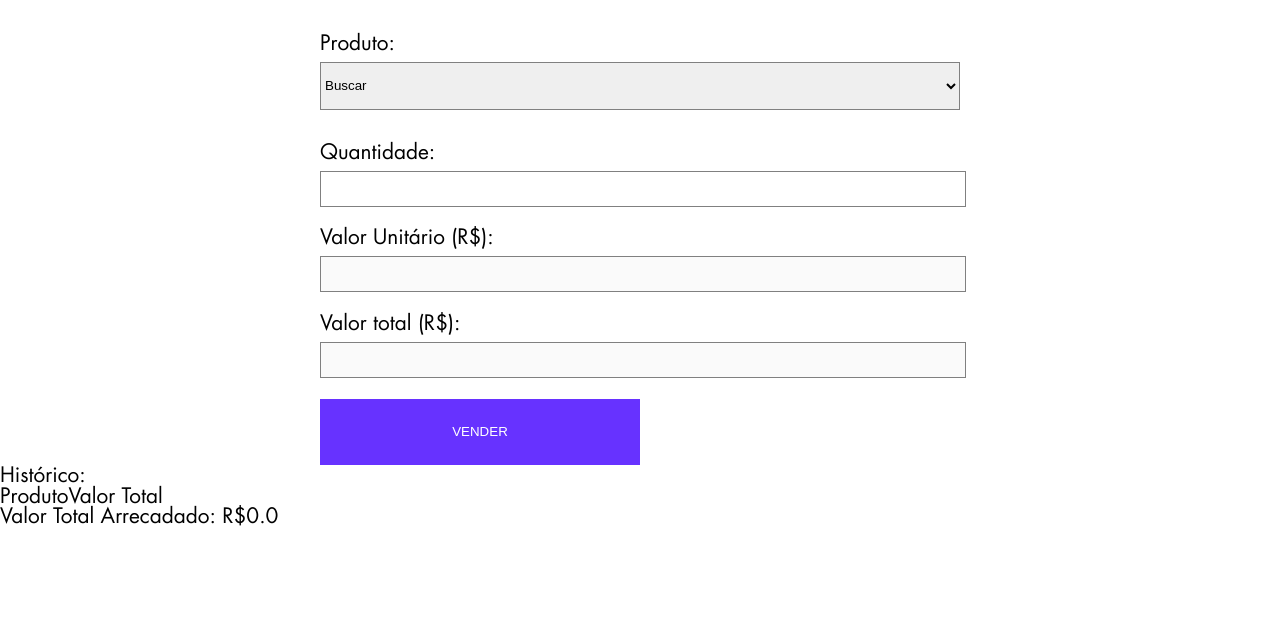
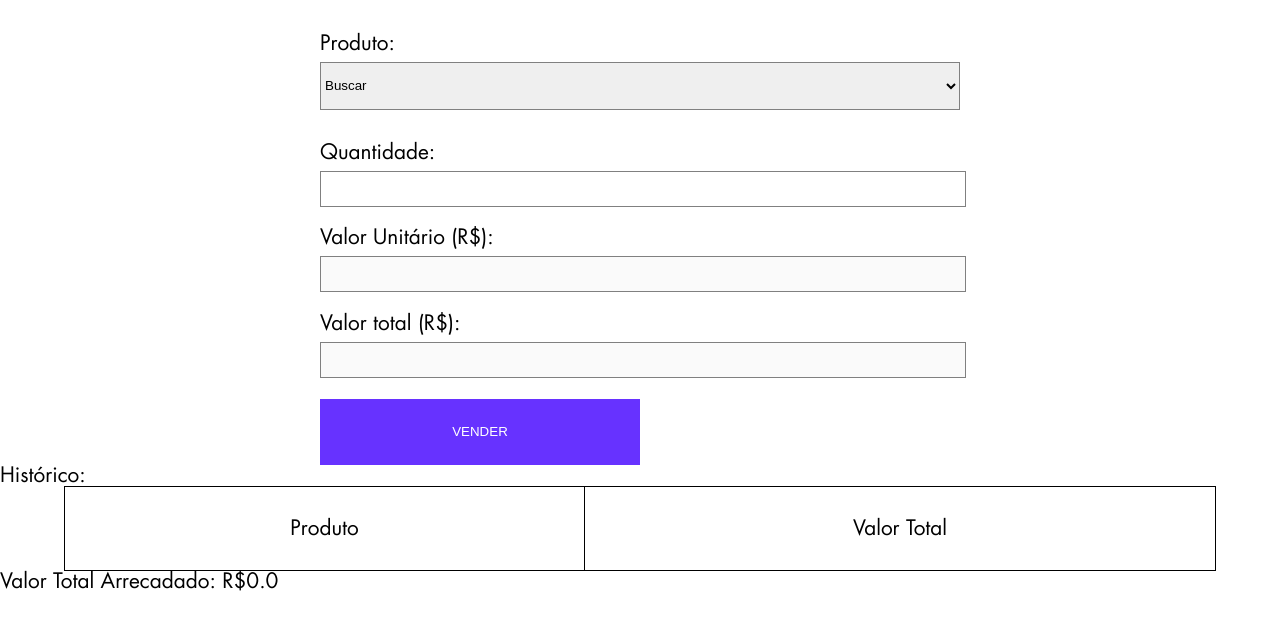
Before and after one commit to gustavop2102/projeto_caixa, a plain HTML site: page app_caixa/www/index.html in a window 1280 px wide. Shown: the part 119-748 px from the top of the page. Drawn offline with Linux system fonts and the light colour scheme.

Commit message:
adc css da tabela

```diff
--- a/app_caixa/www/css/main.css
+++ b/app_caixa/www/css/main.css
@@ -49,3 +49,18 @@ body section button.vender{
 	color: white;
 	padding: 2vw;
 }
+body section table{
+	margin: 0 auto 0 auto;
+	width: 90%;
+	height: 3vh;
+	border: 1px black solid;
+	line-height: 4vh;
+	text-align: center;
+}
+body section table tr{
+	border: 1px black solid;
+}
+body section table td{
+	padding: 2vw;
+	border: 1px black solid;
+}
```
